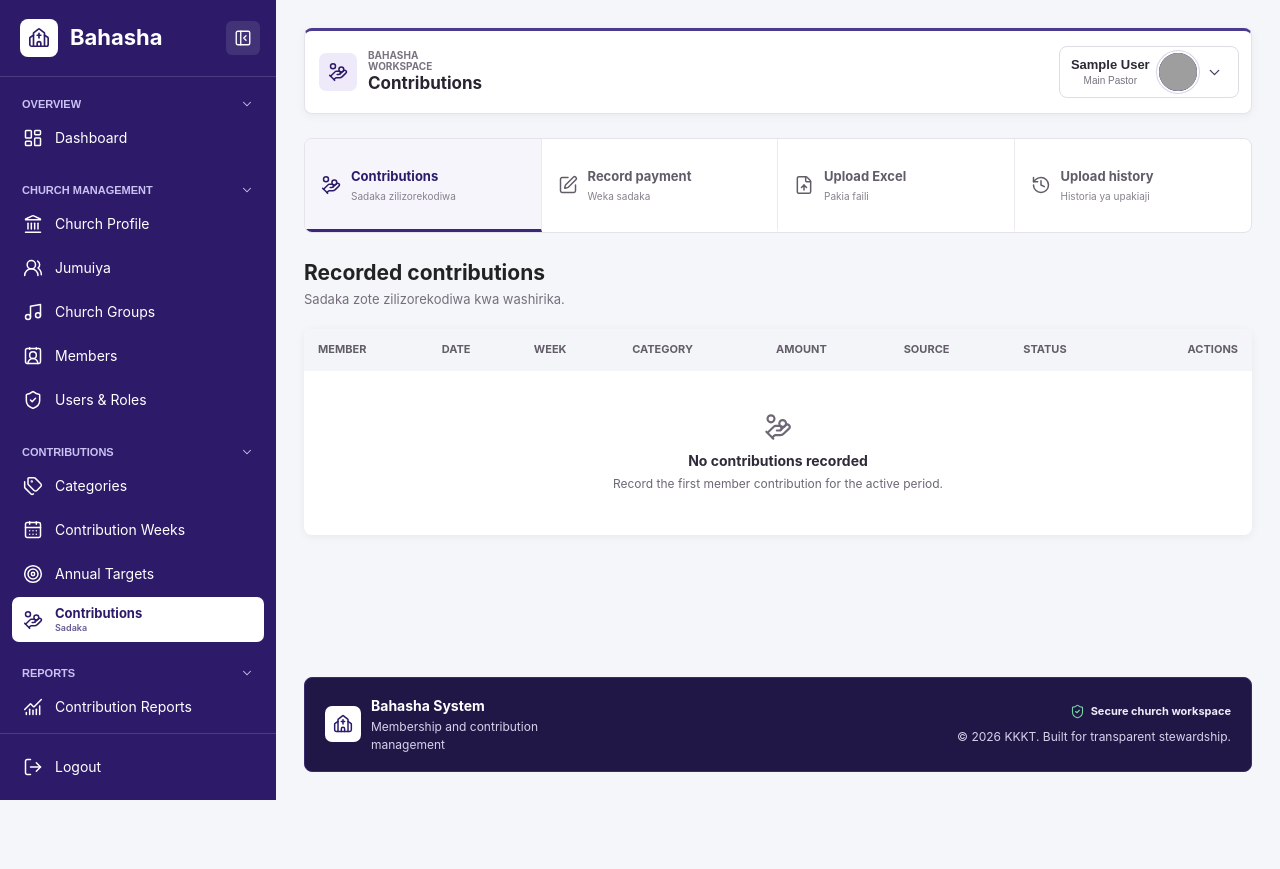
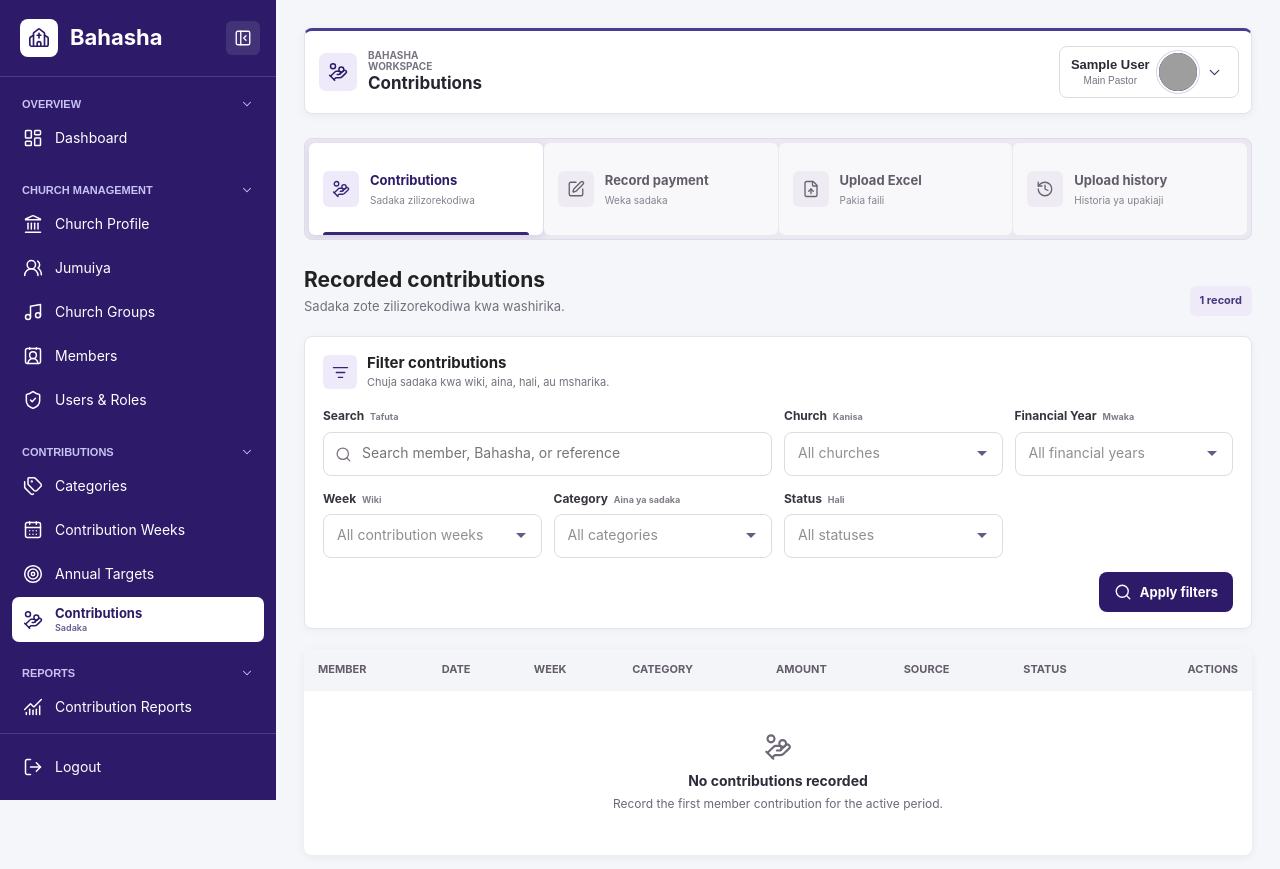
Before and after one commit to Oswaldgerald/bahasha-web, a Django app: page /web/contributions/ in a window 1280 px wide. Shown: the top 869 px of the page. Before the commit the page ends 800 px from the top, so only its background shows below. Run offline with Django 5.2, Linux system fonts and the light colour scheme; a user stored in the database is signed in; tables that the repository leaves empty hold one stand-in row (values such as "Sample post"); parts of the project's set-up code (start-up, migrations or seed data) failed here and were passed over; grey boxes are pictures that could not be loaded.

Commit message:
Add contribution filters and polish tabs

```diff
--- /dev/null
+++ b/contributions/forms.py
@@ -0,0 +1,98 @@
+from django import forms
+
+from categories.models import ContributionCategory
+from churches.models import Church
+from contribution_weeks.models import ContributionWeek
+from financial_years.models import FinancialYear
+
+from .models import Contribution
+
+
+class ContributionFilterForm(forms.Form):
+    q = forms.CharField(
+        required=False,
+        widget=forms.SearchInput(
+            attrs={
+                "autocomplete": "off",
+                "placeholder": "Search member, Bahasha, or reference",
+            }
+        ),
+    )
+    church = forms.ModelChoiceField(
+        queryset=Church.objects.none(),
+        required=False,
+        empty_label="All churches",
+    )
+    financial_year = forms.ModelChoiceField(
+        queryset=FinancialYear.objects.none(),
+        required=False,
+        empty_label="All financial years",
+    )
+    contribution_week = forms.ModelChoiceField(
+        queryset=ContributionWeek.objects.none(),
+        required=False,
+        empty_label="All contribution weeks",
+    )
+    category = forms.ModelChoiceField(
+        queryset=ContributionCategory.objects.none(),
+        required=False,
+        empty_label="All categories",
+    )
+    status = forms.ChoiceField(
+        required=False,
+        choices=[("", "All statuses"), *Contribution.STATUS_CHOICES],
+    )
+
+    def __init__(self, *args, request_user=None, **kwargs):
+        super().__init__(*args, **kwargs)
+
+        churches = Church.objects.filter(is_active=True).order_by("church_name")
+        years = FinancialYear.objects.select_related("church").order_by("-year")
+        weeks = ContributionWeek.objects.select_related(
+            "church",
+            "financial_year",
+        ).order_by("-sunday_date")
+        categories = ContributionCategory.objects.select_related("church").order_by(
+            "display_order",
+            "name",
+        )
+
+        if request_user and request_user.church_id and not request_user.is_superuser:
+            church_id = request_user.church_id
+            churches = churches.filter(id=church_id)
+            years = years.filter(church_id=church_id)
+            weeks = weeks.filter(church_id=church_id)
+            categories = categories.filter(church_id=church_id)
+            self.fields["church"].initial = church_id
+        else:
+            church_id = self.data.get("church") if self.is_bound else None
+            if church_id:
+                years = years.filter(church_id=church_id)
+                weeks = weeks.filter(church_id=church_id)
+                categories = categories.filter(church_id=church_id)
+
+        financial_year_id = (
+            self.data.get("financial_year") if self.is_bound else None
+        )
+        if financial_year_id:
+            weeks = weeks.filter(financial_year_id=financial_year_id)
+
+        self.fields["church"].queryset = churches
+        self.fields["financial_year"].queryset = years
+        self.fields["contribution_week"].queryset = weeks
+        self.fields["category"].queryset = categories
+
+        searchable_fields = {
+            "church": "Search churches",
+            "financial_year": "Search financial years",
+            "contribution_week": "Search week or date",
+            "category": "Search categories",
+            "status": "Search statuses",
+        }
+        for field_name, placeholder in searchable_fields.items():
+            self.fields[field_name].widget.attrs.update(
+                {
+                    "data-searchable": "true",
+                    "data-search-placeholder": placeholder,
+                }
+            )
--- a/contributions/views.py
+++ b/contributions/views.py
@@ -2,7 +2,7 @@
 
 from django.contrib import messages
 from django.contrib.auth.decorators import login_required
-from django.db.models import Count, Sum
+from django.db.models import Count, Q, Sum
 from django.shortcuts import get_object_or_404, redirect
 from django.shortcuts import render
 from django.urls import reverse
@@ -13,6 +13,8 @@
 from excel_uploads.services import create_excel_upload
 from web.forms import ContributionForm, ExcelUploadForm
 from web.pagination import paginate_queryset
+
+from .forms import ContributionFilterForm
 
 
 WORKSPACE_TABS = {"records", "manual", "upload", "uploads"}
@@ -77,6 +79,36 @@
         ).order_by("-contribution_date", "-created_at"),
         request.user,
     )
+    filter_form = ContributionFilterForm(
+        request.GET or None,
+        request_user=request.user,
+    )
+    has_active_filters = False
+    if filter_form.is_valid():
+        filters = filter_form.cleaned_data
+        query = filters["q"].strip()
+        if query:
+            contributions = contributions.filter(
+                Q(member__user__full_name__icontains=query)
+                | Q(bahasha_number__icontains=query)
+                | Q(reference_number__icontains=query)
+            )
+        if filters["church"]:
+            contributions = contributions.filter(church=filters["church"])
+        if filters["financial_year"]:
+            contributions = contributions.filter(
+                financial_year=filters["financial_year"]
+            )
+        if filters["contribution_week"]:
+            contributions = contributions.filter(
+                contribution_week=filters["contribution_week"]
+            )
+        if filters["category"]:
+            contributions = contributions.filter(category=filters["category"])
+        if filters["status"]:
+            contributions = contributions.filter(status=filters["status"])
+        has_active_filters = any(filters.values())
+
     contributions = paginate_queryset(
         request,
         contributions,
@@ -110,7 +142,9 @@
         {
             "active_tab": active_tab,
             "contribution_form": contribution_form,
+            "contribution_filter_form": filter_form,
             "contributions": contributions,
+            "has_active_contribution_filters": has_active_filters,
             "upload_form": upload_form,
             "uploads": uploads,
             "upload_summary": upload_summary,
--- a/static/css/contributions-workspace.css
+++ b/static/css/contributions-workspace.css
@@ -7,32 +7,68 @@
 .workspace-panel-heading p { margin: 0; }
 
 .workspace-tabs {
-    background: #fff;
-    border: 1px solid #e5e2eb;
+    background: #ebe8f2;
+    border: 1px solid #dfdbe8;
     border-radius: 8px;
     display: grid;
+    gap: 1px;
     grid-template-columns: repeat(4, minmax(0, 1fr));
     margin-bottom: 26px;
+    padding: 4px;
     overflow: hidden;
 }
 
 .workspace-tabs a {
     align-items: center;
-    border-bottom: 3px solid transparent;
-    border-right: 1px solid #ece9f0;
+    background: #f8f7fa;
+    border: 1px solid transparent;
+    border-radius: 6px;
     color: #625c69;
     display: flex;
-    gap: 10px;
-    min-height: 68px;
-    padding: 12px 16px 10px;
+    gap: 11px;
+    min-height: 70px;
+    padding: 10px 13px;
+    position: relative;
     text-decoration: none;
-    transition: background-color 150ms ease, border-color 150ms ease, color 150ms ease;
+    transition: background-color 150ms ease, box-shadow 150ms ease, color 150ms ease;
 }
 
-.workspace-tabs a:last-child { border-right: 0; }
-.workspace-tabs a:hover { background: #faf9fc; color: #2d1b69; }
-.workspace-tabs a.is-active { background: #f7f5fc; border-bottom-color: #3b267a; color: #2d1b69; }
-.workspace-tabs svg { flex: 0 0 20px; height: 20px; width: 20px; }
+.workspace-tabs a:hover { background: #fff; color: #2d1b69; }
+
+.workspace-tabs a.is-active {
+    background: #fff;
+    box-shadow: 0 2px 8px rgba(45, 27, 105, 0.12);
+    color: #2d1b69;
+}
+
+.workspace-tabs a.is-active::after {
+    background: #3b267a;
+    border-radius: 3px 3px 0 0;
+    bottom: -1px;
+    content: "";
+    height: 3px;
+    left: 13px;
+    position: absolute;
+    right: 13px;
+}
+
+.workspace-tab-icon {
+    align-items: center;
+    background: #eeecf2;
+    border-radius: 6px;
+    color: #696272;
+    display: inline-flex;
+    flex: 0 0 36px;
+    height: 36px;
+    justify-content: center;
+}
+
+.workspace-tabs a.is-active .workspace-tab-icon {
+    background: #eeeafa;
+    color: #382477;
+}
+
+.workspace-tab-icon svg { height: 18px; width: 18px; }
 .workspace-tabs strong,
 .workspace-tabs small { display: block; }
 .workspace-tabs strong { font-size: 13px; }
@@ -50,15 +86,102 @@
 .workspace-panel-heading p { color: #756f7c; font-size: 13px; margin-top: 4px; }
 .contribution-entry-card { margin: 0 auto; max-width: 1080px; }
 
+.workspace-result-count {
+    background: #eeeaf8;
+    border-radius: 6px;
+    color: #4b397d;
+    font-size: 11px;
+    font-weight: 750;
+    padding: 7px 10px;
+    white-space: nowrap;
+}
+
+.contribution-filter-card {
+    border: 1px solid #e7e3ec;
+    box-shadow: 0 2px 9px rgba(33, 25, 57, 0.04);
+    margin-bottom: 16px;
+    padding: 16px 18px;
+}
+
+.contribution-filter-heading {
+    align-items: center;
+    display: flex;
+    gap: 10px;
+    margin-bottom: 14px;
+}
+
+.contribution-filter-heading > span {
+    align-items: center;
+    background: #eeeaf9;
+    border-radius: 6px;
+    color: #382477;
+    display: inline-flex;
+    flex: 0 0 34px;
+    height: 34px;
+    justify-content: center;
+}
+
+.contribution-filter-heading svg { height: 17px; width: 17px; }
+.contribution-filter-heading h3,
+.contribution-filter-heading p { margin: 0; }
+.contribution-filter-heading h3 { font-size: 15px; }
+.contribution-filter-heading p { color: #77707d; font-size: 11px; margin-top: 2px; }
+
+.contribution-filter-grid {
+    display: grid;
+    gap: 12px;
+    grid-template-columns: repeat(4, minmax(0, 1fr));
+}
+
+.contribution-filter-grid label {
+    color: #39333f;
+    font-size: 12px;
+}
+
+.contribution-filter-grid label small {
+    color: #827b88;
+    font-size: 9px;
+    font-weight: 650;
+    margin-left: 3px;
+}
+
+.contribution-search-field { grid-column: span 2; }
+.filter-search-input { display: block; position: relative; }
+.filter-search-input svg {
+    color: #797180;
+    height: 17px;
+    left: 12px;
+    pointer-events: none;
+    position: absolute;
+    top: 20px;
+    width: 17px;
+    z-index: 1;
+}
+.filter-search-input input { padding-left: 38px; }
+
+.contribution-filter-actions {
+    align-items: center;
+    display: flex;
+    gap: 8px;
+    justify-content: flex-end;
+    margin-top: 14px;
+}
+
 @media (max-width: 860px) {
     .workspace-tabs { grid-template-columns: repeat(2, minmax(0, 1fr)); }
-    .workspace-tabs a:nth-child(2) { border-right: 0; }
-    .workspace-tabs a:nth-child(-n + 2) { border-bottom-color: #ece9f0; }
-    .workspace-tabs a.is-active { border-bottom-color: #3b267a; }
+    .contribution-filter-grid { grid-template-columns: repeat(2, minmax(0, 1fr)); }
 }
 
 @media (max-width: 560px) {
     .workspace-panel-heading { align-items: stretch; flex-direction: column; }
-    .workspace-tabs a { min-height: 64px; padding: 10px; }
+    .workspace-result-count { align-self: flex-start; }
+    .workspace-tabs a { min-height: 66px; padding: 9px; }
+    .workspace-tab-icon { flex-basis: 32px; height: 32px; }
     .workspace-tabs strong { font-size: 12px; }
+    .workspace-tabs small { font-size: 9px; }
+    .contribution-filter-grid { grid-template-columns: 1fr; }
+    .contribution-search-field { grid-column: auto; }
+    .contribution-filter-actions { align-items: stretch; flex-direction: column-reverse; }
+    .contribution-filter-actions .btn-primary,
+    .contribution-filter-actions .btn-secondary { width: 100%; }
 }
--- a/templates/contributions/_records.html
+++ b/templates/contributions/_records.html
@@ -1,7 +1,32 @@
 {% load pagination_tags %}
 <div class="workspace-panel-heading">
     <div><h2>Recorded contributions</h2><p>Sadaka zote zilizorekodiwa kwa washirika.</p></div>
+    <span class="workspace-result-count">{{ contributions.paginator.count }} record{{ contributions.paginator.count|pluralize }}</span>
 </div>
+
+<form method="get" class="card contribution-filter-card" aria-label="Filter contributions">
+    <input type="hidden" name="tab" value="records">
+    <div class="contribution-filter-heading">
+        <span aria-hidden="true"><i data-lucide="list-filter"></i></span>
+        <div><h3>Filter contributions</h3><p>Chuja sadaka kwa wiki, aina, hali, au msharika.</p></div>
+    </div>
+    <div class="contribution-filter-grid">
+        <div class="contribution-search-field">
+            <label for="{{ contribution_filter_form.q.id_for_label }}">Search <small>Tafuta</small></label>
+            <span class="filter-search-input"><i data-lucide="search" aria-hidden="true"></i>{{ contribution_filter_form.q }}</span>
+        </div>
+        <div><label for="{{ contribution_filter_form.church.id_for_label }}">Church <small>Kanisa</small></label>{{ contribution_filter_form.church }}</div>
+        <div><label for="{{ contribution_filter_form.financial_year.id_for_label }}">Financial Year <small>Mwaka</small></label>{{ contribution_filter_form.financial_year }}</div>
+        <div><label for="{{ contribution_filter_form.contribution_week.id_for_label }}">Week <small>Wiki</small></label>{{ contribution_filter_form.contribution_week }}</div>
+        <div><label for="{{ contribution_filter_form.category.id_for_label }}">Category <small>Aina ya sadaka</small></label>{{ contribution_filter_form.category }}</div>
+        <div><label for="{{ contribution_filter_form.status.id_for_label }}">Status <small>Hali</small></label>{{ contribution_filter_form.status }}</div>
+    </div>
+    <div class="contribution-filter-actions">
+        {% if has_active_contribution_filters %}<a href="?tab=records" class="btn-secondary"><i data-lucide="rotate-ccw" aria-hidden="true"></i>Reset</a>{% endif %}
+        <button type="submit" class="btn-primary"><i data-lucide="search" aria-hidden="true"></i>Apply filters</button>
+    </div>
+</form>
+
 <section class="card list-table-card" aria-label="Recorded contributions">
     <div class="table-scroll">
         <table class="data-table list-table is-wider responsive-table{% if not contributions %} is-empty{% endif %}">
--- a/templates/contributions/list.html
+++ b/templates/contributions/list.html
@@ -11,10 +11,10 @@
 {% block content %}
 <section class="contribution-workspace" aria-label="Contributions workspace">
     <nav class="workspace-tabs" aria-label="Contribution workspace views">
-        <a href="?tab=records"{% if active_tab == 'records' %} class="is-active" aria-current="page"{% endif %}><i data-lucide="hand-coins" aria-hidden="true"></i><span><strong>Contributions</strong><small>Sadaka zilizorekodiwa</small></span></a>
-        <a href="?tab=manual"{% if active_tab == 'manual' %} class="is-active" aria-current="page"{% endif %}><i data-lucide="square-pen" aria-hidden="true"></i><span><strong>Record payment</strong><small>Weka sadaka</small></span></a>
-        <a href="?tab=upload"{% if active_tab == 'upload' %} class="is-active" aria-current="page"{% endif %}><i data-lucide="file-up" aria-hidden="true"></i><span><strong>Upload Excel</strong><small>Pakia faili</small></span></a>
-        <a href="?tab=uploads"{% if active_tab == 'uploads' %} class="is-active" aria-current="page"{% endif %}><i data-lucide="history" aria-hidden="true"></i><span><strong>Upload history</strong><small>Historia ya upakiaji</small></span></a>
+        <a href="?tab=records"{% if active_tab == 'records' %} class="is-active" aria-current="page"{% endif %}><span class="workspace-tab-icon"><i data-lucide="hand-coins" aria-hidden="true"></i></span><span><strong>Contributions</strong><small>Sadaka zilizorekodiwa</small></span></a>
+        <a href="?tab=manual"{% if active_tab == 'manual' %} class="is-active" aria-current="page"{% endif %}><span class="workspace-tab-icon"><i data-lucide="square-pen" aria-hidden="true"></i></span><span><strong>Record payment</strong><small>Weka sadaka</small></span></a>
+        <a href="?tab=upload"{% if active_tab == 'upload' %} class="is-active" aria-current="page"{% endif %}><span class="workspace-tab-icon"><i data-lucide="file-up" aria-hidden="true"></i></span><span><strong>Upload Excel</strong><small>Pakia faili</small></span></a>
+        <a href="?tab=uploads"{% if active_tab == 'uploads' %} class="is-active" aria-current="page"{% endif %}><span class="workspace-tab-icon"><i data-lucide="history" aria-hidden="true"></i></span><span><strong>Upload history</strong><small>Historia ya upakiaji</small></span></a>
     </nav>
 
     <div class="workspace-panel">
```
Also changed, not shown: contributions/tests.py (+33 -0 lines).
